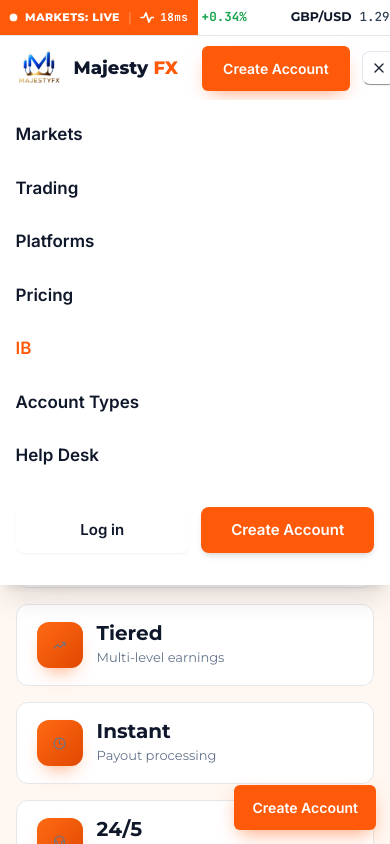
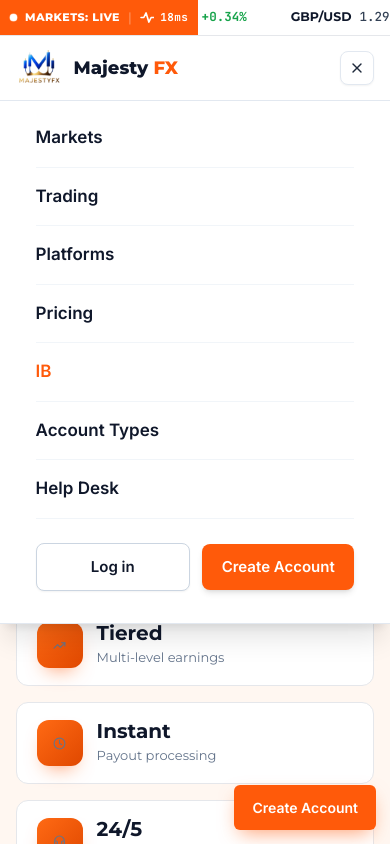
Before and after one commit to chalakbilla/majesty-fx, a React (Vite) app: page /ib in a window 390 px wide. Both pictures are taken after a click on the button 378 px from the left and 68 px from the top of the page. Shown: the top 844 px of the page. Built offline with nearby package versions, Linux system fonts and the light colour scheme.

Commit message:
fix(mobile): remove header create account button and render thin divider lines in mobile drawer

```diff
--- a/src/components/Navbar.jsx
+++ b/src/components/Navbar.jsx
@@ -80,10 +80,12 @@ export default function Navbar() {
           </NavLink>
         </nav>
 
-        {/* Action Buttons & Burger Button */}
+        {/* Action Buttons (Desktop Only) & Burger Button */}
         <div className="nav-actions flex items-center gap-2 sm:gap-3">
-          <Link to="/login" className="btn btn-ghost hidden lg:inline-flex">Log in</Link>
-          <Link to="/register" className="btn btn-primary hidden lg:inline-flex">Create Account</Link>
+          <div className="hidden lg:flex items-center gap-3">
+            <Link to="/login" className="btn btn-ghost">Log in</Link>
+            <Link to="/register" className="btn btn-primary">Create Account</Link>
+          </div>
           <button
             type="button"
             className="lg:hidden flex items-center justify-center p-2 rounded-lg border border-slate-200 bg-white text-slate-800 shadow-sm hover:bg-slate-50 transition-colors focus:outline-none"
@@ -98,17 +100,18 @@ export default function Navbar() {
       {/* Mobile Drawer (matches reference screenshot) */}
       {open && (
         <div className="lg:hidden absolute top-full left-0 right-0 w-full bg-white border-t border-slate-100 border-b border-slate-200 shadow-xl z-50 max-h-[calc(100vh-72px)] overflow-y-auto">
-          <div className="container py-2 flex flex-col">
+          <div className="container px-5 sm:px-6 py-2 flex flex-col">
             {mobileNavLinks.map(([label, to]) => (
               <NavLink
                 key={to}
                 to={to}
                 onClick={close}
                 className={({ isActive }) =>
-                  `block py-3.5 text-[17px] font-bold border-b border-slate-100 transition-colors ${
+                  `block py-4 text-[17px] font-bold transition-colors ${
                     isActive ? 'text-[#ff5a0a]' : 'text-[#0f172a] hover:text-[#ff5a0a]'
                   }`
                 }
+                style={{ borderBottom: '1px solid #f1f5f9' }}
               >
                 {label}
               </NavLink>
@@ -118,7 +121,8 @@ export default function Navbar() {
               <Link
                 to="/login"
                 onClick={close}
-                className="flex-1 py-3 px-4 text-center font-bold text-[15px] text-[#0f172a] bg-white border border-slate-200 rounded-lg shadow-sm hover:bg-slate-50 transition-colors"
+                className="flex-1 py-3 px-4 text-center font-bold text-[15px] text-[#0f172a] bg-white rounded-lg shadow-sm hover:bg-slate-50 transition-colors"
+                style={{ border: '1px solid #cbd5e1' }}
               >
                 Log in
               </Link>
--- a/src/index.css
+++ b/src/index.css
@@ -18,10 +18,15 @@
   --mono-font: 'JetBrains Mono', ui-monospace, Menlo, monospace;
 }
 
-* {
+*,
+*::before,
+*::after {
   box-sizing: border-box;
   margin: 0;
   padding: 0;
+  border-width: 0;
+  border-style: solid;
+  border-color: #e5e7eb;
 }
 
 /* Icons inherit the surrounding text size and colour, like the glyphs they replace. */
@@ -2412,8 +2417,10 @@ td .btn-outline {
     display: flex;
   }
 
-  .nav-actions .btn-ghost {
-    display: none;
+  .nav-actions .btn,
+  .nav-actions .btn-ghost,
+  .nav-actions .btn-primary {
+    display: none !important;
   }
 
   .burger {
```
